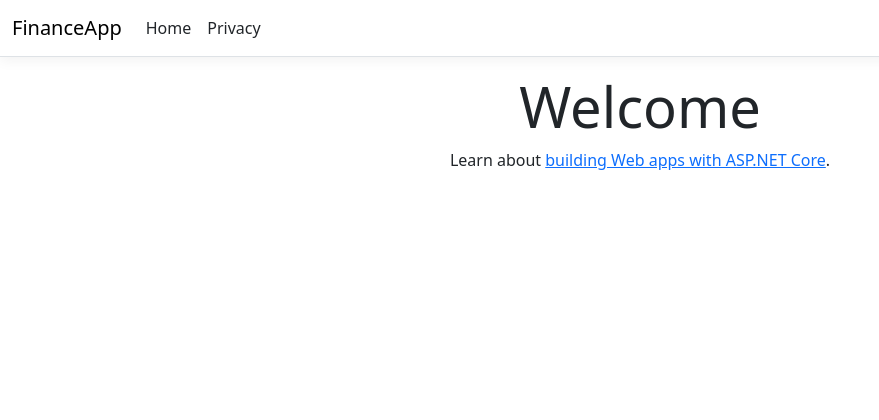
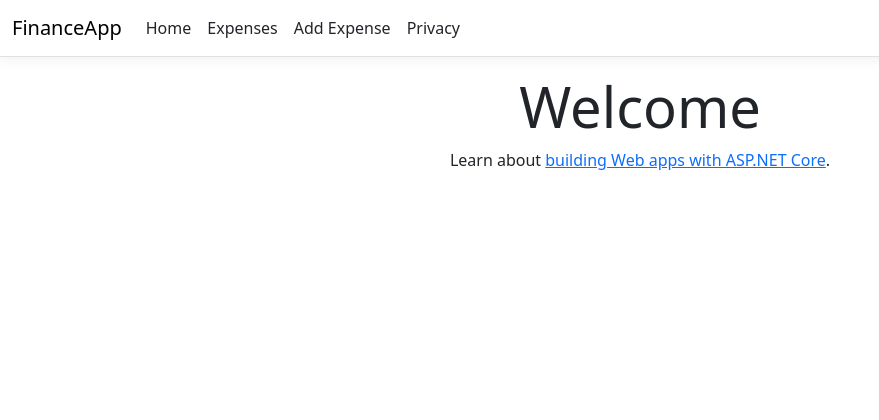
Before and after one commit to enjoythedivision/fin-mvc, an ASP.NET Core app: page / in a window 1280 px wide. Shown: the top 420 px of the page, without its empty margins (0-879 px from the left). Run offline with ASP.NET Core 8, Linux system fonts and the light colour scheme; style sheets or scripts are compiled from the project's sources.

Commit message:
Add navigation links for Expenses and Add Expense in layout

```diff
--- a/FinanceApp/Views/Shared/_Layout.cshtml
+++ b/FinanceApp/Views/Shared/_Layout.cshtml
@@ -23,6 +23,13 @@
                         <li class="nav-item">
                             <a class="nav-link text-dark" asp-area="" asp-controller="Home" asp-action="Index">Home</a>
                         </li>
+                        <li>
+                            <a class="nav-link text-dark" asp-area="" asp-controller="Expenses" asp-action="Index">Expenses</a>
+                        </li>
+                        <li>
+                            <a class="nav-link text-dark" asp-area="" asp-controller="Expenses" asp-action="Create">Add Expense</a>
+                        </li>
+
                         <li class="nav-item">
                             <a class="nav-link text-dark" asp-area="" asp-controller="Home" asp-action="Privacy">Privacy</a>
                         </li>
```
